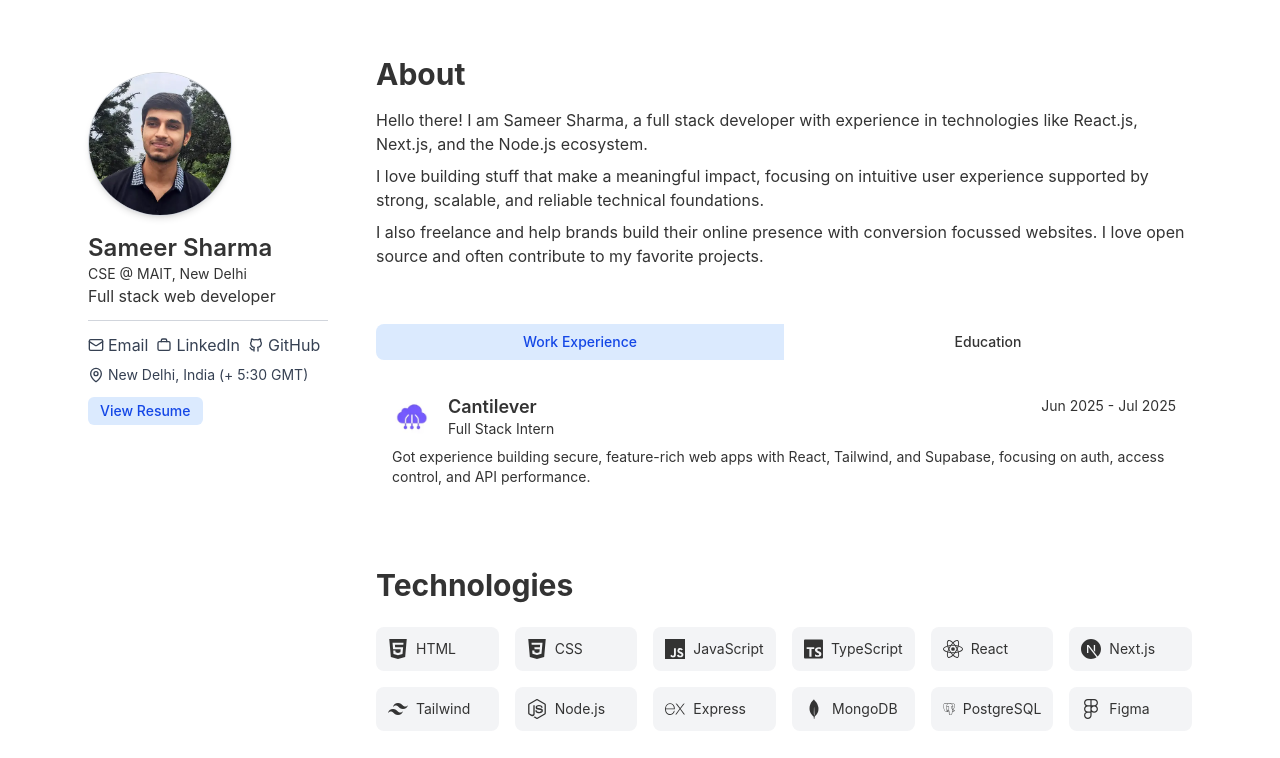
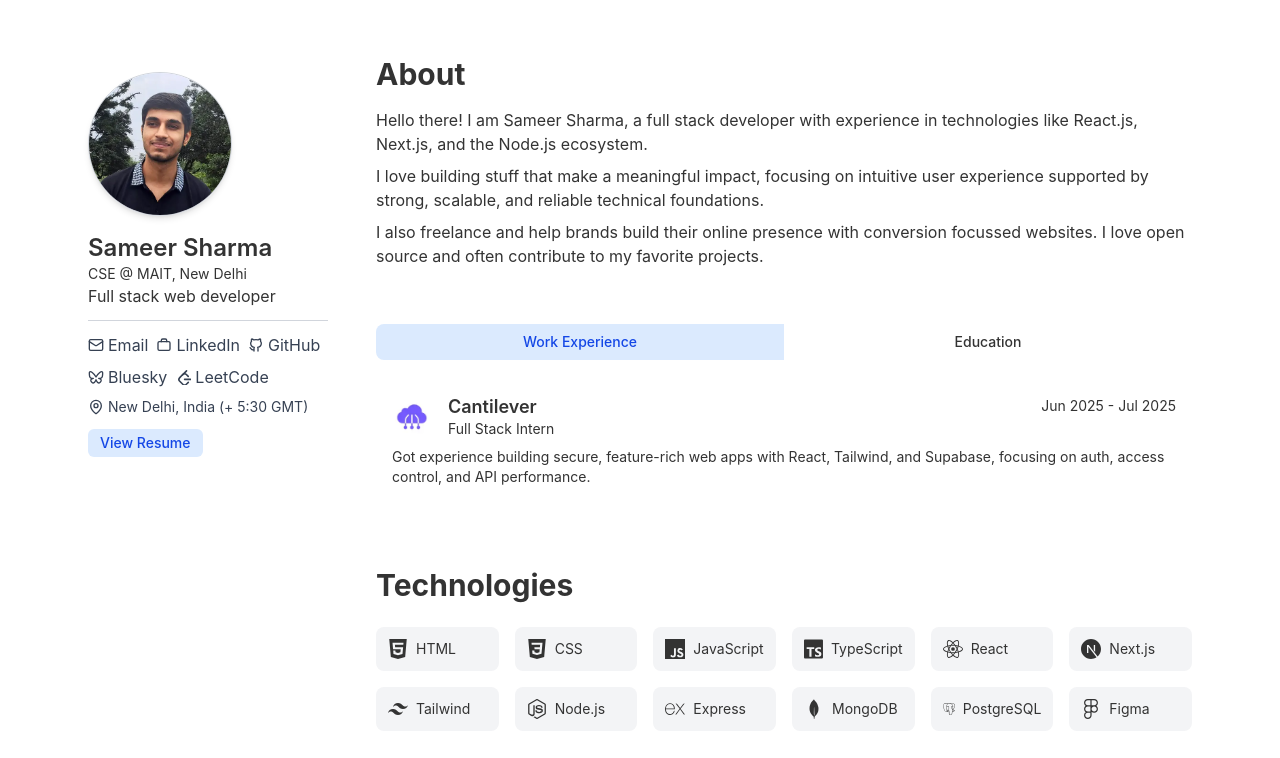
Before and after one commit to sameersharmadev/sameersharmadev, a Next.js app: page / in a window 1280 px wide. Shown: the top 758 px of the page. Built offline with nearby package versions, Linux system fonts and the light colour scheme.

Commit message:
add social links to leetcode and bluesky

```diff
--- a/components/Sidebar.jsx
+++ b/components/Sidebar.jsx
@@ -13,7 +13,7 @@
                 <p className="text-sm text-muted-foreground">CSE @ MAIT, New Delhi</p>
                 <p>Full stack web developer</p>
                 <div className="w-full border-b border-gray-300 dark:border-gray-600 my-3"></div>
-                <div className="flex flex-row gap-2">
+                <div className="flex flex-row flex-wrap gap-2">
                     <a
                         href="mailto:sameer@sameersharma.me"
                         className="flex items-center gap-1 text-gray-700 dark:text-gray-300 hover:opacity-80"
@@ -40,6 +40,54 @@
                         <svg xmlns="http://www.w3.org/2000/svg" width="24" height="24" viewBox="0 0 24 24" fill="none" stroke="currentColor" strokeWidth="2" strokeLinecap="round" strokeLinejoin="round" className="w-4 h-4 icon icon-tabler icons-tabler-outline icon-tabler-brand-github"><path stroke="none" d="M0 0h24v24H0z" fill="none" /><path d="M9 19c-4.3 1.4 -4.3 -2.5 -6 -3m12 5v-3.5c0 -1 .1 -1.4 -.5 -2c2.8 -.3 5.5 -1.4 5.5 -6a4.6 4.6 0 0 0 -1.3 -3.2a4.2 4.2 0 0 0 -.1 -3.2s-1.1 -.3 -3.5 1.3a12.3 12.3 0 0 0 -6.2 0c-2.4 -1.6 -3.5 -1.3 -3.5 -1.3a4.2 4.2 0 0 0 -.1 3.2a4.6 4.6 0 0 0 -1.3 3.2c0 4.6 2.7 5.7 5.5 6c-.6 .6 -.6 1.2 -.5 2v3.5" /></svg>
                         GitHub
                     </a>
+                    <a
+                        href="https://bsky.app/profile/crimsonbeam.bsky.social"
+                        target="_blank"
+                        rel="noopener noreferrer"
+                        className="flex items-center gap-1 text-gray-700 dark:text-gray-300 hover:opacity-80"
+                    >
+                        <svg
+                            xmlns="http://www.w3.org/2000/svg"
+                            width="24"
+                            height="24"
+                            viewBox="0 0 24 24"
+                            fill="none"
+                            stroke="currentColor"
+                            strokeWidth="2"
+                            strokeLinecap="round"
+                            strokeLinejoin="round"
+                            className="w-4 h-4 icon icon-tabler icons-tabler-outline icon-tabler-brand-bluesky"
+                        >
+                            <path stroke="none" d="M0 0h24v24H0z" fill="none"/>
+                            <path d="M6.335 5.144c-1.654 -1.199 -4.335 -2.127 -4.335 .826c0 .59 .35 4.953 .556 5.661c.713 2.463 3.13 2.75 5.444 2.369c-4.045 .665 -4.889 3.208 -2.667 5.41c1.03 1.018 1.913 1.59 2.667 1.59c2 0 3.134 -2.769 3.5 -3.5c.333 -.667 .5 -1.167 .5 -1.5c0 .333 .167 .833 .5 1.5c.366 .731 1.5 3.5 3.5 3.5c.754 0 1.637 -.571 2.667 -1.59c2.222 -2.203 1.378 -4.746 -2.667 -5.41c2.314 .38 4.73 .094 5.444 -2.369c.206 -.708 .556 -5.072 .556 -5.661c0 -2.953 -2.68 -2.025 -4.335 -.826c-2.293 1.662 -4.76 5.048 -5.665 6.856c-.905 -1.808 -3.372 -5.194 -5.665 -6.856z" />
+                        </svg>
+                        Bluesky
+                    </a>
+                    <a
+                        href="https://leetcode.com/u/CrimsonBeam/"
+                        target="_blank"
+                        rel="noopener noreferrer"
+                        className="flex items-center gap-1 text-gray-700 dark:text-gray-300 hover:opacity-80"
+                    >
+                        <svg
+                            xmlns="http://www.w3.org/2000/svg"
+                            width="24"
+                            height="24"
+                            viewBox="0 0 20 20"
+                            fill="none"
+                            stroke="currentColor"
+                            strokeWidth="2"
+                            strokeLinecap="round"
+                            strokeLinejoin="round"
+                            className="w-4 h-4 icon icon-tabler icons-tabler-outline icon-tabler-brand-leetcode"
+                        >
+                            <path stroke="none" d="M0 0h24v24H0z" fill="none"/>
+                            <path d="M12 13h7.5" />
+                            <path d="M9.424 7.268l4.999 -4.999" />
+                            <path d="M16.633 16.644l-2.402 2.415a3.189 3.189 0 0 1 -4.524 0l-3.77 -3.787a3.223 3.223 0 0 1 0 -4.544l3.77 -3.787a3.189 3.189 0 0 1 4.524 0l2.302 2.313" />
+                        </svg>
+                        LeetCode
+                    </a>
                 </div>
                 <div className="flex flex-row gap-1 mt-2 items-center text-gray-700 dark:text-gray-300">
                     <MapPin className="w-4 h-4 text-gray-700 dark:text-gray-300" />
```
